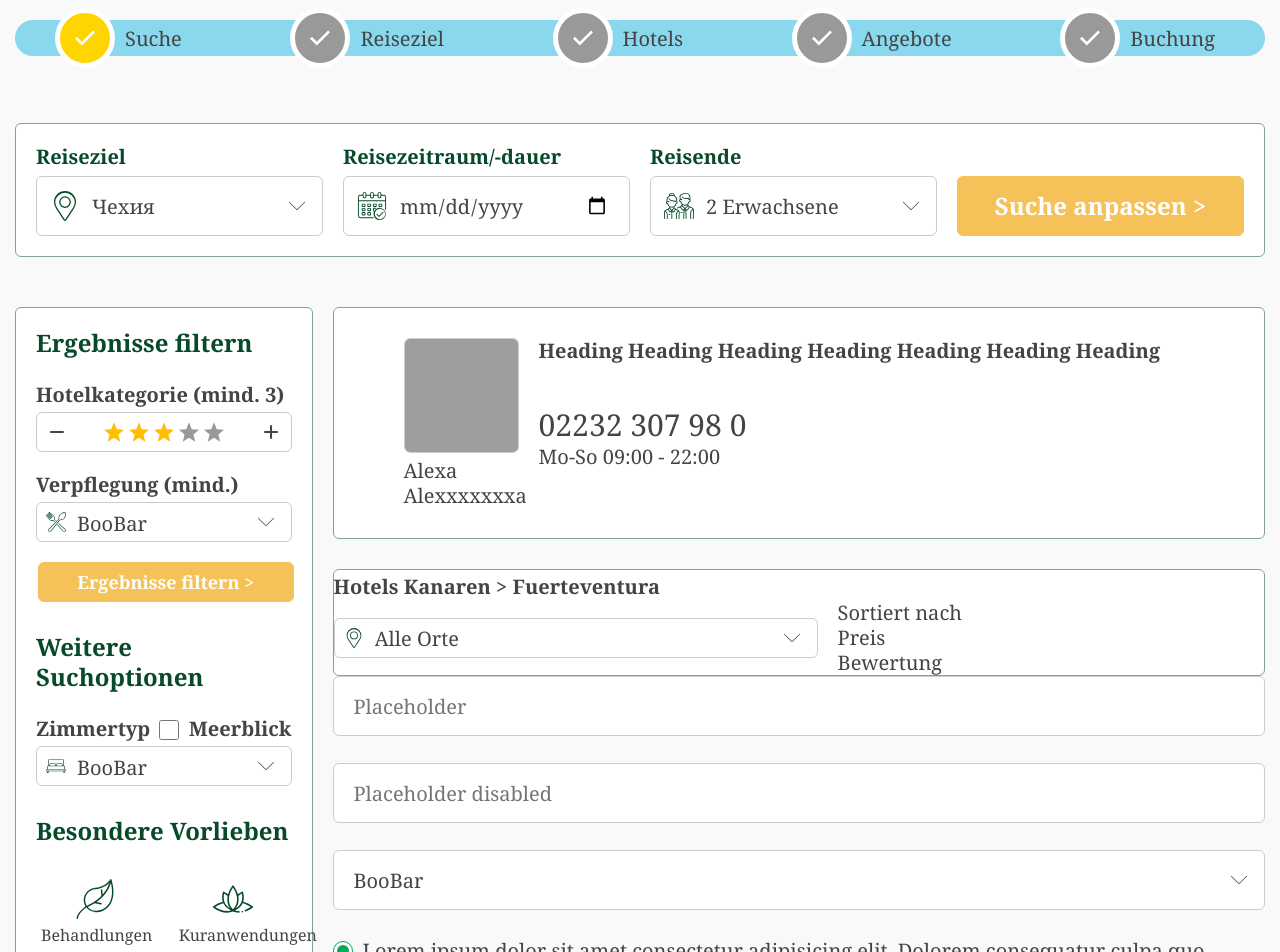
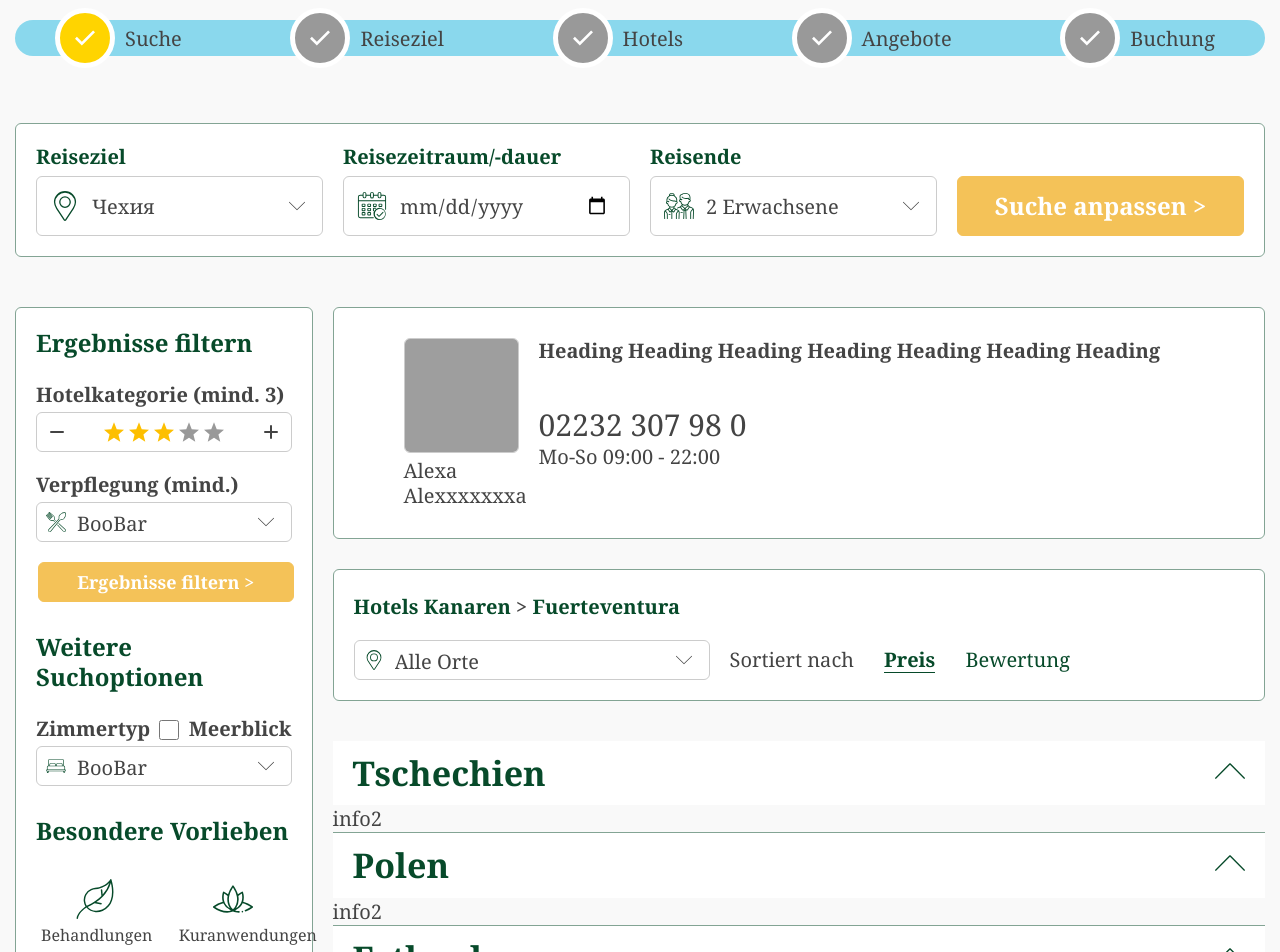
Before and after one commit to AndreyMyagkov/VisitSPASearch, a Vue app: page / in a window 1280 px wide. Shown: the top 952 px of the page. Built offline with nearby package versions, Linux system fonts and the light colour scheme; grey boxes are pictures that could not be loaded; a web font is replaced by a local one.

Commit message:
Accordion component

```diff
--- a/src/App.vue
+++ b/src/App.vue
@@ -8,6 +8,8 @@ import SearchForm from '@/components/Search/SearchForm.vue';
 import SearchFilter from '@/components/Search/SearchFilter.vue';
 import Manager from './components/Search/Manager.vue';
 import SortControl from './components/Search/SortControl.vue'
+
+import Accordion from '@/components/Countries/Accordion.vue'
 
 import { ref, reactive } from 'vue';
 
@@ -25,6 +27,10 @@ const steps = reactive([
 const setCurrentStep = (step: number) => {
   currentStep.value = step
 }
+
+const countryList = reactive([
+  'Tschechien', 'Polen', 'Estland', 'Litauen', 'Israel', 'Slowokei', 'Türkei', 'Ungarn'
+]);
 
 const hotelCategory = ref(3);
 </script>
@@ -52,14 +58,18 @@ const hotelCategory = ref(3);
               <Manager></Manager>
               <SortControl></SortControl>
 
+              <Accordion
+                :open="index <= 2"
+                v-for="(item, index) in countryList"
+                :key="index">
+                <template v-slot:header>{{item}}</template>
+              info2
+            </Accordion>
 
+              <!--
               <UiKit></UiKit>
-              <div class="ks-block ks-mb-30">
-                Карточка
-              </div>
-              <div class="ks-block ks-mb-30">
-                Карточка
-              </div>
+              -->
+
             </div>
           </div>
         </div>
--- /dev/null
+++ b/src/components/Countries/Accordion.vue
@@ -0,0 +1,59 @@
+<template>
+    <details class="ks-accordion">
+        <summary class="ks-accordion__summary">
+            <div class="ks-accordion__header">
+                <slot name="header"></slot>
+            </div>
+            <SvgIcon name="chevron-down" class="ks-accordion__icon" width="30" height="30"></SvgIcon>
+        </summary>
+        <div class="ks-accordion__content">
+            <slot></slot>
+        </div>
+    </details>
+</template>
+
+<script setup lang="ts">
+import SvgIcon from '@/components/icons/SvgIcon.vue'
+</script>
+
+<style scoped>
+.ks-accordion {
+    border-bottom: solid 1px var(--ks-color-border-block);
+}
+
+.ks-accordion__summary {
+    background-color: #fff;
+    position: relative;
+    padding: 10px 20px 9px;
+    cursor: pointer;
+    list-style: none;
+}
+
+.ks-accordion__header {
+    padding-right: 70px;
+    font-size: 30px;
+    line-height: 1.333;
+    color: var(--ks-color-primary);
+}
+
+.ks-accordion__icon {
+    fill: var(--ks-color-primary);
+    position: absolute;
+    top: 15px;
+    right: 20px;
+    font-size: 30px;
+}
+
+.ks-accordion__content {}
+
+
+details[open]>summary .ks-accordion__icon {
+    transform: rotate(180deg);
+}
+
+details[open]>summary .ks-accordion__header {
+    font-size: 34px;
+    line-height: 1.333;
+    font-weight: 700;
+}
+</style>
--- a/src/components/Search/SortControl.vue
+++ b/src/components/Search/SortControl.vue
@@ -30,7 +30,7 @@
     </div>
 </template>
 
-<style>
+<style scoped>
 .ks-sort-bar {
     padding: 20px;
     margin-bottom: 40px;
```
